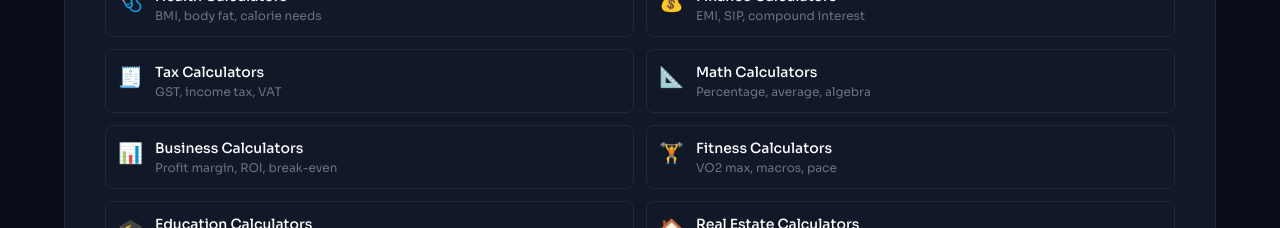
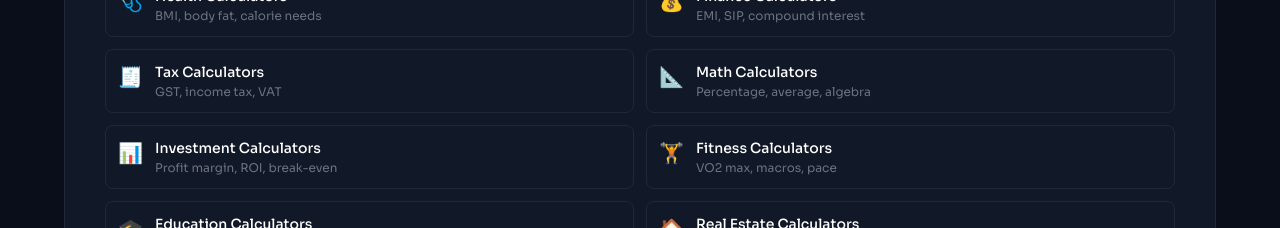
Before and after one commit to ramavtarmjr885301/numrexo, a Next.js app: page /about in a window 1280 px wide. Shown: the part 800-1028 px from the top of the page. Built offline with nearby package versions, Linux system fonts and the light colour scheme; no server answers.

Commit message:
Improve About page SEO metadata

```diff
--- a/app/about/page.tsx
+++ b/app/about/page.tsx
@@ -150,7 +150,7 @@ const categories = [
     { name: "Finance Calculators", href: "/finance/emi-calculator", icon: "💰", desc: "EMI, SIP, compound interest" },
     { name: "Tax Calculators", href: "/tax/gst-calculator", icon: "🧾", desc: "GST, income tax, VAT" },
     { name: "Math Calculators", href: "/math/percentage-calculator", icon: "📐", desc: "Percentage, average, algebra" },
-    { name: "Business Calculators", href: "/finance/sip-calculator", icon: "📊", desc: "Profit margin, ROI, break-even" },
+    { name: "Investment Calculators", href: "/investment/sip-calculator", icon: "📊", desc: "Profit margin, ROI, break-even" },
     { name: "Fitness Calculators", href: "/fitness/bmr-calculator", icon: "🏋️", desc: "VO2 max, macros, pace" },
     { name: "Education Calculators", href: "/math/percentage-calculator", icon: "🎓", desc: "GPA, CGPA, grade point" },
     { name: "Real Estate Calculators", href: "/finance/emi-calculator", icon: "🏠", desc: "Home loan, stamp duty, rent" },
```
